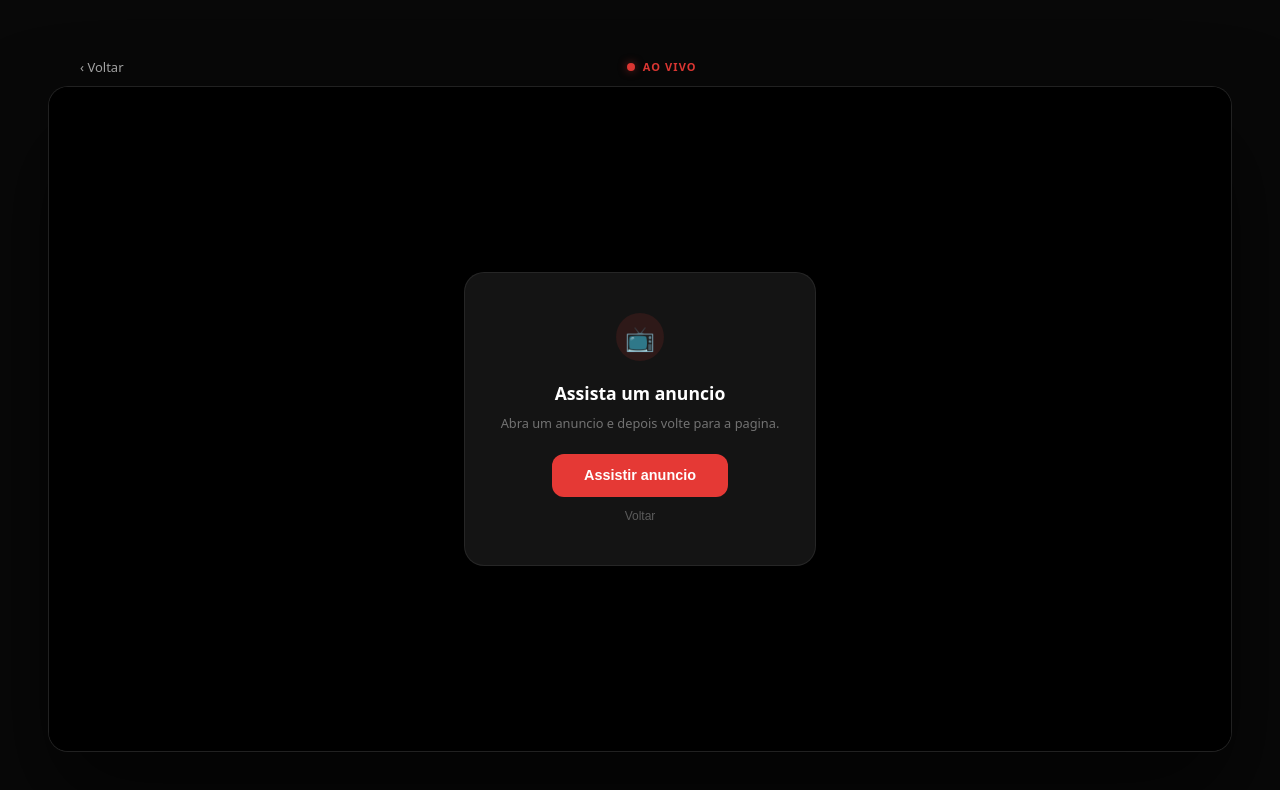
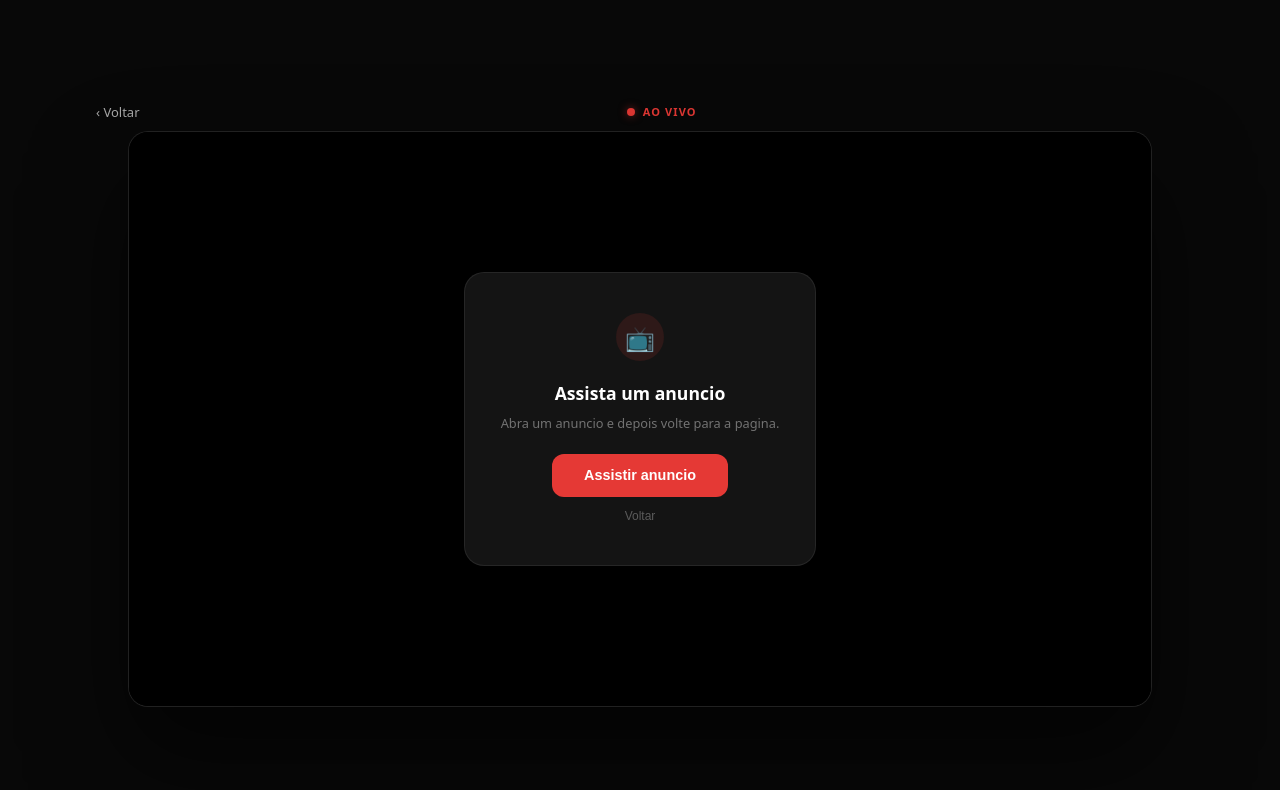
Before and after one commit to Dhavidzn/meu-site-futebol, a plain HTML site: page player.html in a window 1280 px wide. Drawn offline with Linux system fonts and the light colour scheme.

Commit message:
fix: popup centralizado e tamanho do player reduzido na TV

```diff
--- a/player.html
+++ b/player.html
@@ -100,7 +100,10 @@
 
     .player-overlay {
       position: absolute;
-      inset: 0;
+      top: 0;
+      left: 0;
+      width: 100%;
+      height: 100%;
       display: flex;
       align-items: center;
       justify-content: center;
@@ -116,7 +119,10 @@
 
     .loading-spinner {
       position: absolute;
-      inset: 0;
+      top: 0;
+      left: 0;
+      width: 100%;
+      height: 100%;
       display: none;
       align-items: center;
       justify-content: center;
@@ -165,7 +171,10 @@
     #adGate {
       display: none;
       position: absolute;
-      inset: 0;
+      top: 0;
+      left: 0;
+      width: 100%;
+      height: 100%;
       z-index: 200;
       background: rgba(0, 0, 0, .92);
       justify-content: center;
@@ -243,12 +252,12 @@
 
     @media (min-width: 1280px) {
       .player-page {
-        padding: 1.5rem 3rem;
+        padding: 1.5rem 5rem;
         justify-content: center;
       }
 
       .player-card {
-        max-width: 90rem;
+        max-width: 64rem;
       }
     }
 
```
